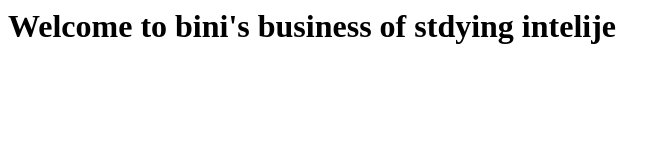
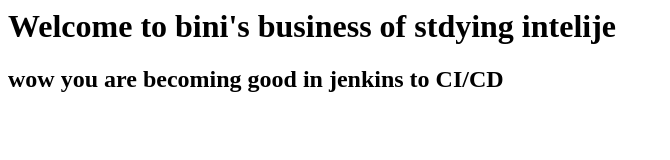
Before and after one commit to biniyemane/website, a plain HTML site: page index.html in a window 1280 px wide. Shown: the whole page, without its empty margins (0-670 px from the left). Drawn offline with Linux system fonts and the light colour scheme.

Commit message:
New content added

```diff
--- a/index.html
+++ b/index.html
@@ -3,5 +3,6 @@
 <title>Jenkins CI/CD Pipeline</title>
 <body>
 <h1> Welcome to bini's business of stdying intelije </h1>
+<h2> wow you are becoming good in jenkins to CI/CD </h2>
 </body>
 </html>
```
